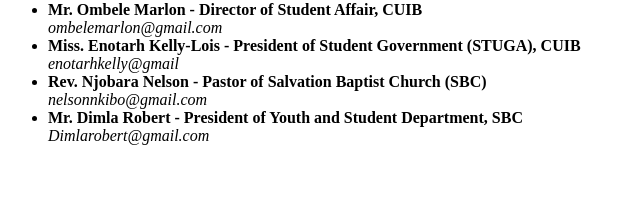
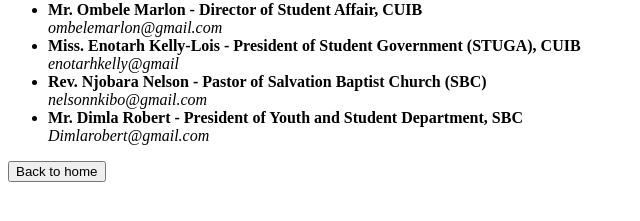
Before and after one commit to MbondeCyril/html-portfolio, a plain HTML site: page reference.html in a window 1280 px wide. Shown: the part 79-300 px from the top of the page, without its empty margins (0-640 px from the left). Drawn offline with Linux system fonts and the light colour scheme.

Commit message:
Update reference.html

```diff
--- a/reference.html
+++ b/reference.html
@@ -17,5 +17,6 @@
 		<li><strong>Mr. Dimla Robert - President of Youth and Student Department, SBC</strong>
 		<br><i>Dimlarobert@gmail.com<i></li>
 	</ul>
+	<a href="index.html"><button>Back to home</button></a>
 </body>
 </html>
```
